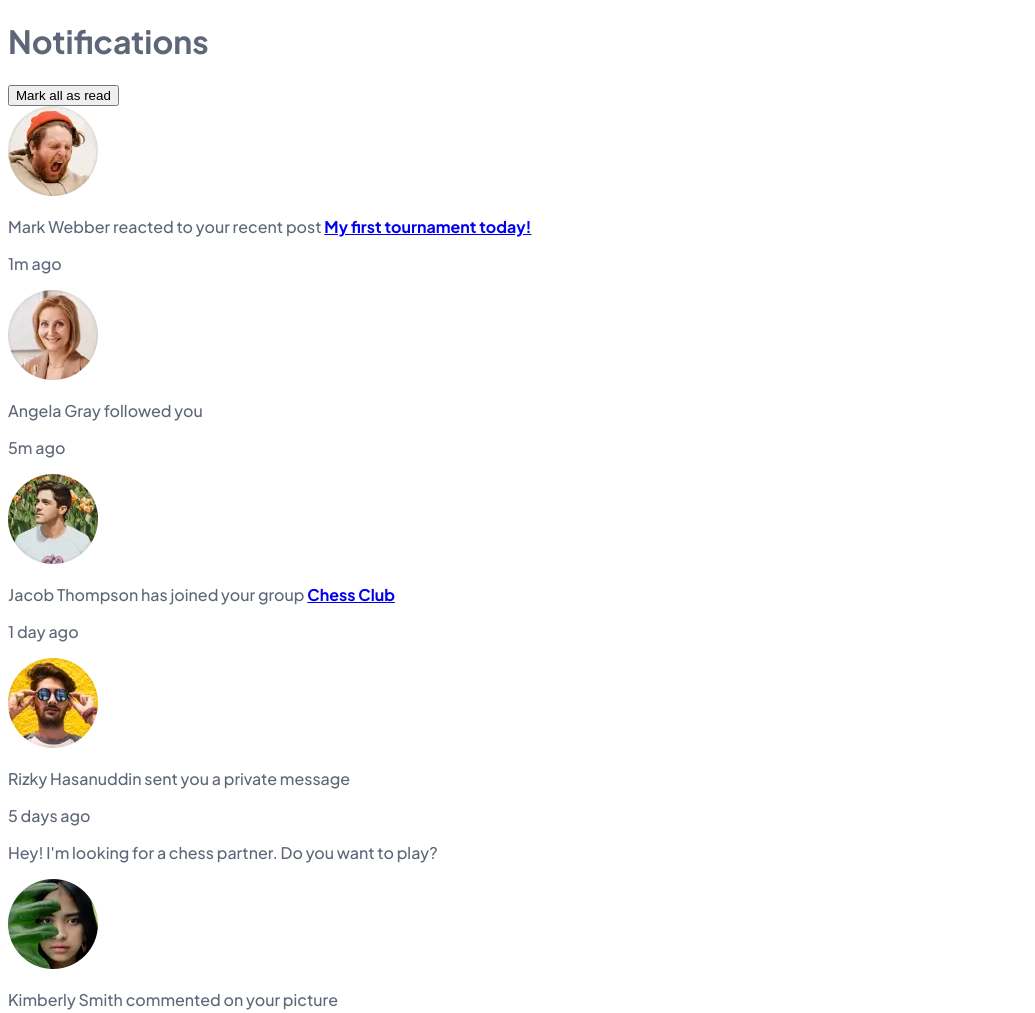
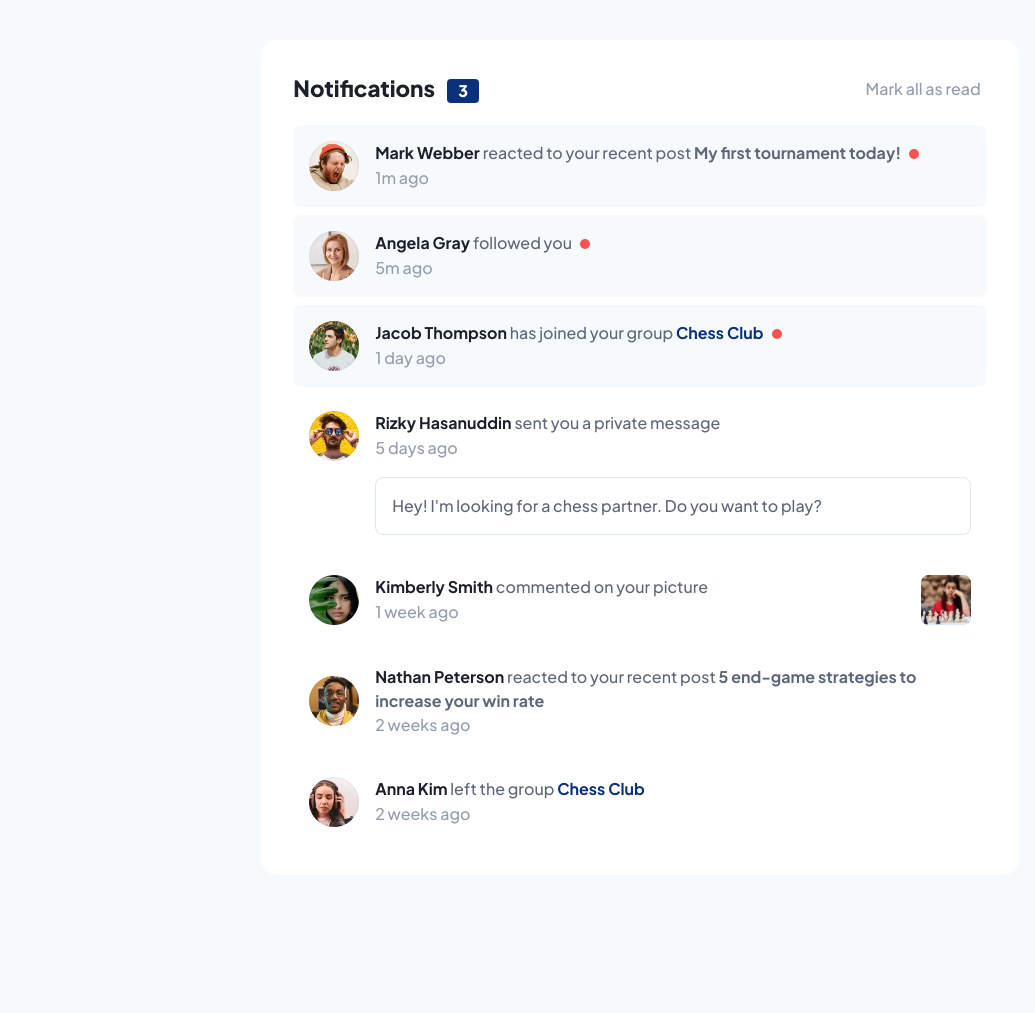
Before and after one commit to erictakman/notifications-page, a website: page index.html in a window 1280 px wide. Shown: the top 1013 px of the page, without its empty margins (0-1035 px from the left). After the commit the page ends 875 px from the top, so only its background shows below. Drawn offline with Linux system fonts and the light colour scheme.

Commit message:
Add styling

```diff
--- a/assets/data/notifications.json
+++ b/assets/data/notifications.json
@@ -1,27 +1,31 @@
 [
     {
-        "user": "Mark Webber",
+        "userLink": "#",
+        "userName": "Mark Webber",
         "profileImage": "avatar-mark-webber.webp",
         "content": "reacted to your recent post My first tournament today!",
         "date": "1m ago",
         "unread": true
     },
     {
-        "user": "Angela Gray",
+        "userLink": "#",
+        "userName": "Angela Gray",
         "profileImage": "avatar-angela-gray.webp",
         "content": "followed you",
         "date": "5m ago",
         "unread": true
     },
     {
-        "user": "Jacob Thompson",
+        "userLink": "#",
+        "userName": "Jacob Thompson",
         "profileImage": "avatar-jacob-thompson.webp",
         "content": "has joined your group Chess Club",
         "date": "1 day ago",
         "unread": true
     },
     {
-        "user": "Rizky Hasanuddin",
+        "userLink": "#",
+        "userName": "Rizky Hasanuddin",
         "profileImage": "avatar-rizky-hasanuddin.webp",
         "content": "sent you a private message",
         "date": "5 days ago",
@@ -29,23 +33,27 @@
         "unread": false
     },
     {
-        "user": "Kimberly Smith",
+        "userLink": "#",
+        "userName": "Kimberly Smith",
         "profileImage": "avatar-kimberly-smith.webp",
         "content": "commented on your picture",
         "date": "1 week ago",
         "image": "image-chess.webp",
         "imageAlt": "Playing chess",
+				"imageUrl": "#",
         "unread": false
     },
     {
-        "user": "Nathan Peterson",
+        "userLink": "#",
+        "userName": "Nathan Peterson",
         "profileImage": "avatar-nathan-peterson.webp",
         "content": "reacted to your recent post 5 end-game strategies to increase your win rate",
         "date": "2 weeks ago",
         "unread": false
     },
     {
-        "user": "Anna Kim",
+        "userLink": "#",
+        "userName": "Anna Kim",
         "profileImage": "avatar-anna-kim.webp",
         "content": "left the group Chess Club",
         "date": "2 weeks ago",
--- a/index.html
+++ b/index.html
@@ -5,21 +5,20 @@
   <meta name="viewport" content="width=device-width, initial-scale=1.0"> <!-- displays site properly based on user's device -->
 
   <link rel="icon" type="image/png" sizes="32x32" href="./assets/images/favicon-32x32.png">
+	<link rel="stylesheet" href="./styles/reset.css">
 	<link rel="stylesheet" href="./styles/style.css">
 
 	<script src="./dist/index.js"></script>
 	<script src="./dist/Notification.js"></script>
 
   <title>Notifications page</title>
-
 </head>
 <body>
 
 	<div id="container">
 		<header>
-			<h1 id="notifications_header">Notifications</h1>
-			<span id="notifications_counter"></span>
-			<button id="mark_all_as_read">Mark all as read</button>
+			<h1 id="notifications-header">Notifications <span id="unread-counter"></span></h1>
+			<button id="mark-all-as-read">Mark all as read</button>
 		</header>
 		<main></main>
 	</div>
--- a/src/Notification.ts
+++ b/src/Notification.ts
@@ -1,12 +1,16 @@
-type Subject = "post" | "group" | "message" | "picture" | "followed";
+type MessageType = "post" | "group" | "message" | "picture" | "followed";
 
 interface INotification {
 	user: string;
+	userName: string;
 	profileImage: string;
 	content: string;
 	date: string;
+	postUrl?: string;
+	groupUrl?: string;
 	image?: string;
 	imageAlt?: string;
+	imageUrl?: string;
 	message?: string;
 	unread?: boolean;
 }
@@ -14,27 +18,36 @@ interface INotification {
 class NotificationElement {
 
 	private notificationElement: Element;
+	private messageType: MessageType = "followed";
 	private user: string;
+	private userName: string;
 	private profileImage: string;
 	private content: string;
 	private date: string;
-	private subject: Subject = "followed";
+	private postUrl?: string;
+	private groupUrl?: string;
 	private image?: string;
 	private imageAlt?: string;
+	private imageUrl?: string;
 	private message?: string;
 	private unread: boolean = true;
 
 	constructor(
 		user: string,
+		userName: string,
 		profileImage: string,
 		content: string,
 		date: string,
+		postUrl?: string,
+		groupUrl?: string,
 		image?: string,
 		imageAlt?: string,
+		imageUrl?: string,
 		message?: string,
 		unread?: boolean
 	) {
 		this.user = user;
+		this.userName = userName;
 		this.profileImage = profileImage;
 		this.content = content;
 		this.date = date;
@@ -50,13 +63,13 @@ class NotificationElement {
 
 	private generateSubject = () => {
 		if (this.content.indexOf("post") !== -1) {
-			this.subject = "post";
+			this.messageType = "post";
 		} else if (this.content.indexOf("group") !== -1) {
-			this.subject = "group";
+			this.messageType = "group";
 		} else if (this.content.indexOf("message") !== -1) {
-			this.subject = "message";
+			this.messageType = "message";
 		} else if (this.content.indexOf("picture") !== -1) {
-			this.subject = "picture";
+			this.messageType = "picture";
 		}
 	}
 
@@ -65,6 +78,19 @@ class NotificationElement {
 		if (innerHtml != null) element.innerHTML = innerHtml;
 		element.classList.add(classList);
 		return element;
+	}
+
+	private appendLink = (
+		notificationElement: Element,
+		text: string,
+		place: "beforeend" | "afterbegin",
+		element: string,
+		classList: string
+	) => {
+		notificationElement.innerHTML = notificationElement.innerHTML.replace(text, "");
+		const a = this.createElement(element, classList, text);
+		a.setAttribute("href", this.postUrl ?? "#");
+		notificationElement.insertAdjacentElement(place, a)
 	}
 
 	private appendMessage = () => {
@@ -77,7 +103,7 @@ class NotificationElement {
 	}
 
 	private appendProfileImage = () => {
-		this.appendImage(this.profileImage, `Image of ${this.user}`, "notification-profile-image");
+		this.appendImage(this.profileImage, `Image of ${this.userName}`, "notification-profile-image");
 	}
 
 	private appendImage = (source: string, alt: string, classList: string) => {
@@ -89,37 +115,34 @@ class NotificationElement {
 	}
 
 	public assembleNotification = () => {
-		const user = this.createElement("span", "notification-user", this.user + " ");
 		const content = this.createElement("p", "notification-content", this.content);
 		const date = this.createElement("p", "notification-date", this.date);
 
-		content.insertAdjacentElement("afterbegin", user);
+		this.appendLink(content, `${this.userName} `, "afterbegin", "a", "notification-user");
 
 		this.appendProfileImage();
 		this.notificationElement.appendChild(content);
 		this.notificationElement.appendChild(date);
 
-		if (this.subject === "post") {
+		if (this.messageType === "post") {
 			const post = this.content.split("post ", 2)[1];
-			content.innerHTML = content.innerHTML.replace(post, `<a href='#'><b>${post}</b></a>`);
+			this.appendLink(content, post, "beforeend", "a", "notification-content-post")
 		}
 
-		if (this.subject === "group") {
+		if (this.messageType === "group") {
 			const group = this.content.split("group ", 2)[1];
-			content.innerHTML = content.innerHTML.replace(group, `<a href='#'><b>${group}</b></a>`);
+			this.appendLink(content, group, "beforeend", "a", "notification-content-group")
 		}
 
 		if (this.unread) {
 			this.notificationElement.classList.add("notification-unread");
-			const unread = this.createElement("span", "notification-unread-indicator-dot", " ");
+			const unread = this.createElement("span", "notification-unread-indicator-dot");
 			content.insertAdjacentElement("beforeend", unread);
 		}
 
-		if (this.subject === "message") this.appendMessage();
+		if (this.messageType === "message") this.appendMessage();
 
-		if (this.subject === "picture") this.appendPostImage();
-
-
+		if (this.messageType === "picture") this.appendPostImage();
 
 	}
 
--- a/src/index.ts
+++ b/src/index.ts
@@ -1,26 +1,36 @@
 const notifications: NotificationElement[] = [];
+let unreadCounter: number = 0;
 
 const data = async () => {
 	return await fetch("../assets/data/notifications.json")
-		.then((response) => response.json())
+		.then((response) => response.json());
 }
 
 data().then((data: INotification[]) => {
 	data.forEach((notification: INotification) => {
 		notifications.push(new NotificationElement(
 			notification.user,
+			notification.userName,
 			notification.profileImage,
 			notification.content,
 			notification.date,
+			notification.postUrl,
+			notification.groupUrl,
 			notification.image,
 			notification.imageAlt,
+			notification.imageUrl,
 			notification.message,
 			notification.unread
 		));
+
+		if (notification.unread) unreadCounter++;
+
 	});
+
+	document.querySelector("#unread-counter")!.innerHTML = unreadCounter.toString();
+
 	notifications.forEach(notification => {
 		document.querySelector("main")!.appendChild(notification.getNotificationElement());
-	})
-})
+	});
 
-console.log(notifications);
+});
--- a/styles/style.css
+++ b/styles/style.css
@@ -22,6 +22,154 @@ body {
 	font-size: 16px;
 	font-weight: 500;
 	color: var(--color-dark-grayish-blue);
+	background-color: var(--color-very-light-grayish-blue);
+	display: flex;
+	flex-direction: column;
+	align-items: center;
+}
+
+#container {
+	width: 85%;
+	margin: 2.5rem 0;
+	display: flex;
+	flex-direction: column;
+	align-items: center;
+	gap: 1.2rem;
+	padding: 2rem;
+	background-color: var(--color-white);
+	border-radius: 1rem;
+}
+
+header {
+	display: flex;
+	width: 100%;
+	flex-direction: row;
+	align-items: center;
+	justify-content: space-between;
+	align-items: center;
+	padding: 0 0;
+}
+
+main {
+	display: flex;
+	flex-direction: column;
+	width: 100%;
+	gap: 0.5rem;
+}
+
+h1 {
+	font-size: 1.4rem;
+	font-weight: 800;
+	color: var(--color-very-dark-blue);
+}
+
+a {
+	text-decoration: none;
+	font-weight: bold;
+}
+
+button {
+	outline: none;
+	border: none;
+	background: none;
+	color: var(--color-grayish-blue);
+	cursor: pointer;
+}
+
+button:hover {
+	color: var(--color-blue);
+}
+
+#unread-counter {
+	display: inline-block;
+	text-align: baseline;
+	margin-left: 0.5rem;
+	padding: 0 0.7rem;
+	border-radius: 0.25rem;
+	color: var(--color-white);
+	background-color: var(--color-blue);
+	font-size: 1rem;
+}
+
+.notification {
+	display: grid;
+	grid-template-columns: auto 1fr auto;
+	grid-template-rows: auto;
+	grid-column-gap: 1rem;
+	border-radius: 0.5rem;
+	padding: 1rem;
+	align-items: center;
+}
+
+.notification-user {
+	color: var(--color-very-dark-blue);;
+}
+
+.notification-user:hover {
+	color: var(--color-blue);
+}
+
+.notification-unread {
+	background-color: var(--color-very-light-grayish-blue);
+}
+
+.notification-unread-indicator-dot {
+	display: inline-block;
+	background-color: var(--color-red);
+	border-radius: 100%;
+	width: 10px;
+	height: 10px;
+	margin-left: 0.5rem;
+}
+
+.notification-profile-image {
+	grid-column: 1/2;
+	grid-row: 1/3;
+	width: 50px;
+}
+
+.notification-content {
+	grid-column: 2/3;
+	grid-row: 1/2;
+}
+
+.notification-date {
+	grid-column: 2/3;
+	grid-row: 2/3;
+	color: var(--color-grayish-blue);
+}
+
+.notification-content-post {
+	color: var(--color-dark-grayish-blue);
+}
+
+.notification-content-post:hover {
+	color: var(--color-blue);
+}
+
+.notification-content-group {
+	color: var(--color-blue);
+}
+
+.notification-message {
+	grid-column: 2/4;
+	grid-row: 3/4;
+	margin-top: 1rem;
+	border: 1px solid var(--color-light-grayish-2);
+	padding: 1rem;
+	border-radius: 0.5rem;
+}
+
+.notification-message:hover {
+	background-color: var(--color-light-grayish-1);
+	border: 1px solid var(--color-light-grayish-1);
+	cursor: pointer;
+}
+
+.notification-image {
+	grid-column: 3/4;
+	grid-row: 1/4;
+	width: 50px;
 }
 
 @media screen and (max-width: 375px) {
```
Also changed, not shown: dist/Notification.js, dist/index.js.
